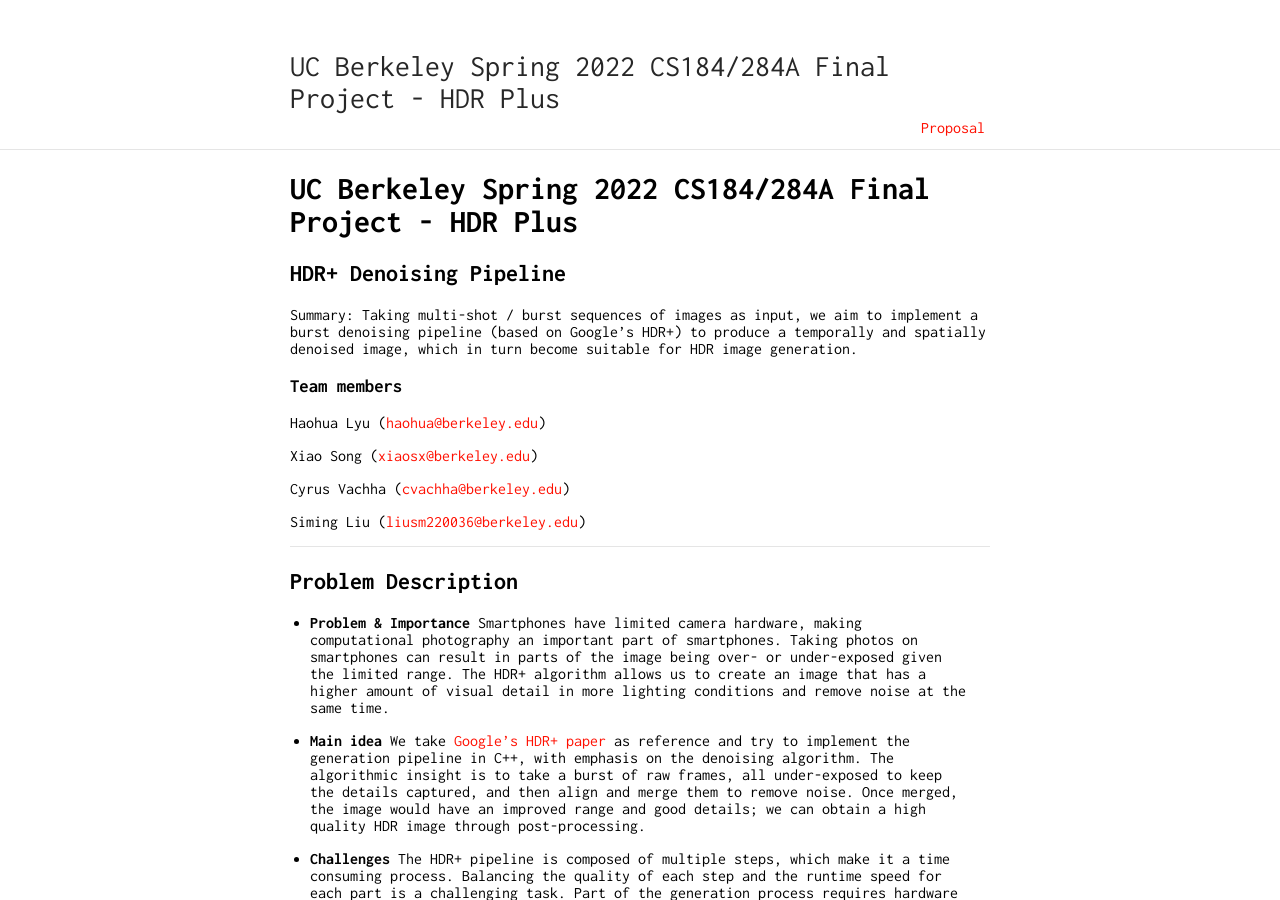
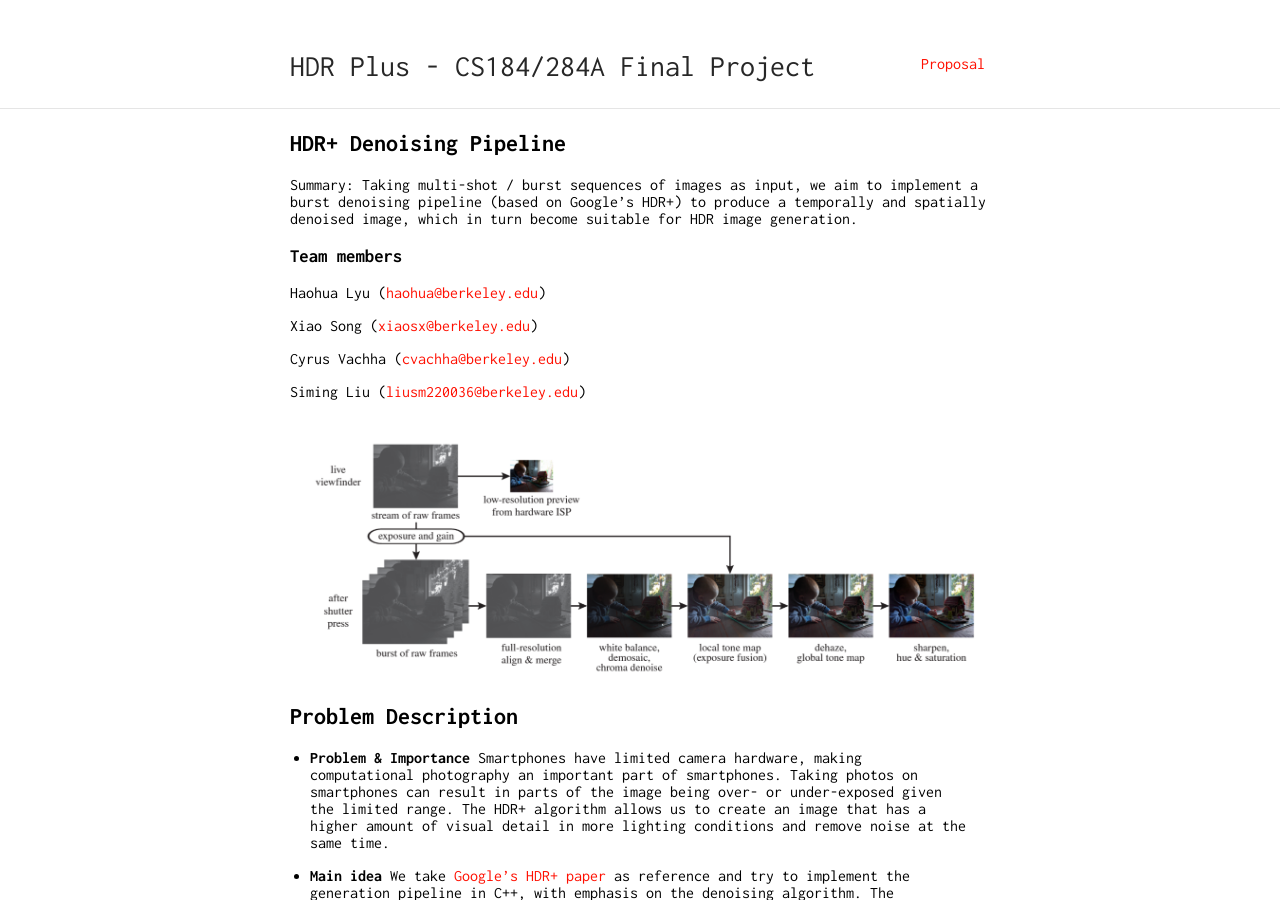
Before and after one commit to UCBerkeley-Spring2022-CS284A-Project/HDRplus, a Jekyll site: the page built from index.md, in a window 1280 px wide and 900 px high. Built offline with Jekyll 4.4.1, drawn with Linux system fonts in a browser that asks for light colours.

Commit message:
Update Proposal

```diff
--- a/_config.yml
+++ b/_config.yml
@@ -1,4 +1,4 @@
-title: UC Berkeley Spring 2022 CS184/284A Final Project - HDR Plus
+title: HDR Plus - CS184/284A Final Project
 domain: ucberkeley-spring2022-cs284a-project.github.io
 url: https://ucberkeley-spring2022-cs284a-project.github.io/HDRplus/
 
@@ -20,4 +20,4 @@
 
 nav:
  - name: "Proposal"
-   link: "/"
+   link: "/HDRplus/"
--- a/index.md
+++ b/index.md
@@ -2,8 +2,6 @@
 title: Proposal
 layout: default
 ---
-
-# UC Berkeley Spring 2022 CS184/284A Final Project - HDR Plus
 
 ## HDR+ Denoising Pipeline
 
@@ -18,6 +16,8 @@
 
 Siming Liu ([liusm220036@berkeley.edu](mailto:liusm220036@berkeley.edu))
 
+
+<img src="img/pipeline.png">
 ---
 
 ## Problem Description
@@ -31,6 +31,7 @@
 * **Challenges**
 The HDR+ pipeline is composed of multiple steps, which make it a time consuming process. Balancing the quality of each step and the runtime speed for each part is a challenging task. Part of the generation process requires hardware (camera) experiment data for tuning, which could also be time consuming and hardware dependent.
 
+---
 ## Goals and Deliverables
 
 * **Planned Deliverable / Goal**: A complete HDR pipeline implemented in C++ that takes a burst of bayer raw image as inputs and outputs a denoised HDR image.
@@ -41,24 +42,24 @@
 
 * **Measure Performance**: We would compare HDR images produced by our pipeline with raw bayer image converted to RGB directly. We could also compare our HDR image result with the result given in the HDR+ paper, using metrics like Peak Signal-to-Noise Ratio (PSNR).
 
-
+---
 ## Schedule
 
-1. First two week (Apr 11 - Apr 24): We aim to do additional research and implement the code in C++.
+- First two week (Apr 11 - Apr 24): We aim to do additional research and implement the code in C++.
 
-2. Third week (Apr 25 - May 1): We would focus on debugging the code, tuning coefficients, and validating functionality.
+- Third week (Apr 25 - May 1): We would focus on debugging the code, tuning coefficients, and validating functionality.
 
-3. Fourth week and after (May 2 - EOS): We will run experiments, prepare the presentation, and write final report.
+- Fourth week and after (May 2 - EOS): We will run experiments, prepare the presentation, and write final report.
 
-
+---
 ## Resources
 
 ### Related works
-- Burst photography for high dynamic range and low-light imaging on mobile cameras, [Google Research](https://static.googleusercontent.com/media/hdrplusdata.org/en//hdrplus.pdf)
+1. Burst photography for high dynamic range and low-light imaging on mobile cameras, [Google Research](https://static.googleusercontent.com/media/hdrplusdata.org/en//hdrplus.pdf)
 
-- An Analysis and Implementation of the HDR+ Burst Denoising Method, [GoPro](https://arxiv.org/abs/2110.09354)
+2. An Analysis and Implementation of the HDR+ Burst Denoising Method, [GoPro](https://arxiv.org/abs/2110.09354)
 
-- Burst photography for high dynamic range and low-light imaging on mobile cameras, [Supplemental Material](https://static.googleusercontent.com/media/hdrplusdata.org/en//hdrplus_supp.pdf)
+3. Burst photography for high dynamic range and low-light imaging on mobile cameras, [Supplemental Material](https://static.googleusercontent.com/media/hdrplusdata.org/en//hdrplus_supp.pdf)
 
 ### Software and Hardware support
 Ubuntu 18, OpenCV, CMake, LibRaw
```
Also changed, not shown: img/pipeline.png (added).
